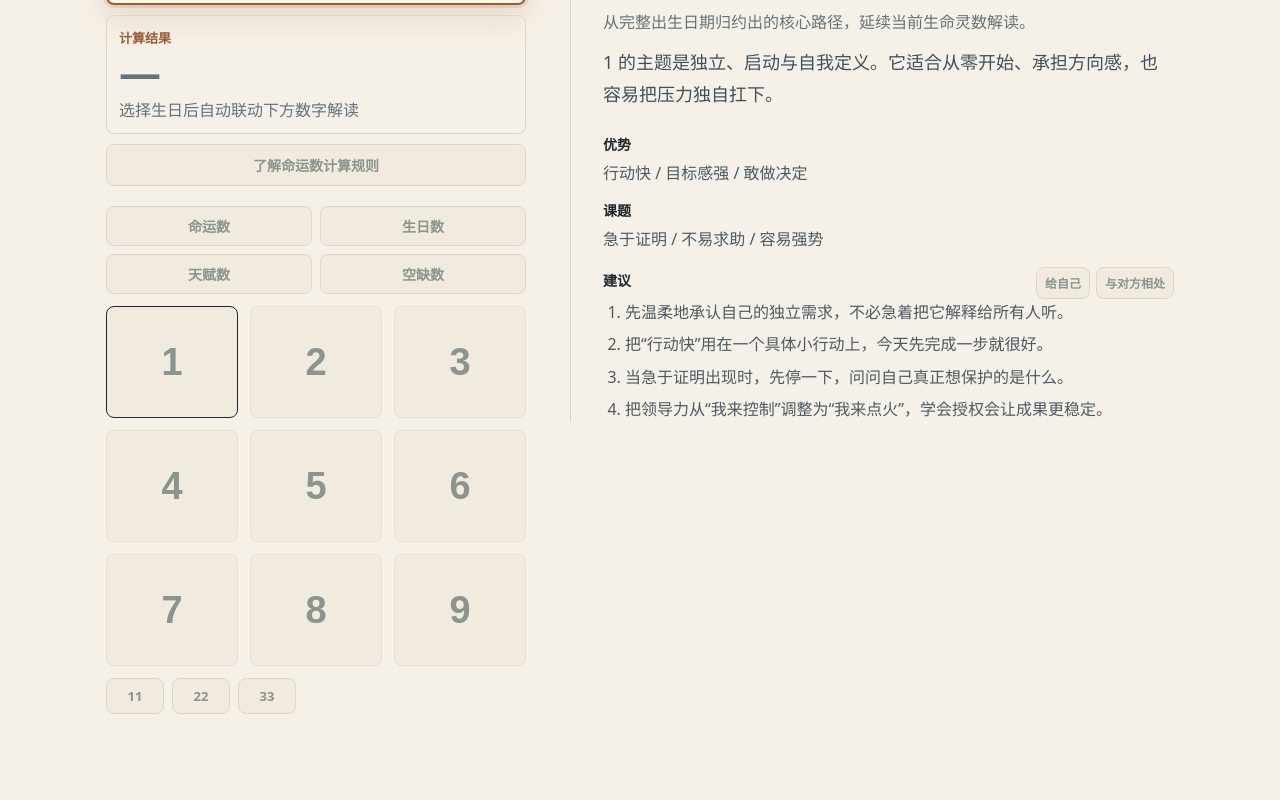
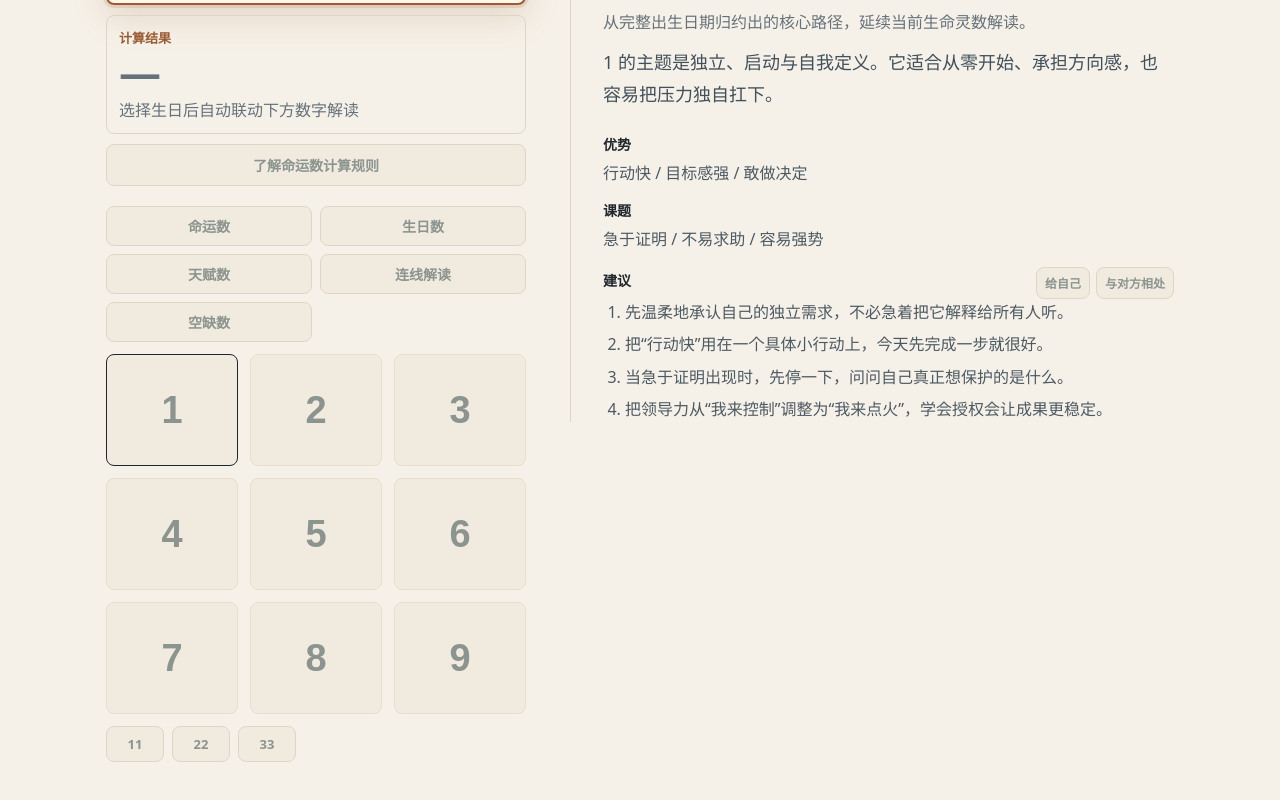
Before and after one commit to tsaimo/lifepathx, a Vue app: page / in a window 1280 px wide. Shown: the part 308-1108 px from the top of the page. Before the commit the page ends 1078 px from the top, so only its background shows below. Built offline with nearby package versions, Linux system fonts and the light colour scheme.

Commit message:
Add connection line readings

```diff
--- a/src/number-reading/NumberGrid.vue
+++ b/src/number-reading/NumberGrid.vue
@@ -5,6 +5,7 @@ defineProps({
   readings: { type: Array, required: true },
   selected: { type: Number, required: true },
   linkedNumbers: { type: Array, default: () => [] },
+  lineSegments: { type: Array, default: () => [] },
   disabled: { type: Boolean, default: false },
 })
 
@@ -14,6 +15,14 @@ defineEmits(['select'])
 <template>
   <!-- 数字网格：按数据实例化同一个数字组件模版。 -->
   <div class="grid">
+    <svg v-if="lineSegments.length" class="line-layer" viewBox="0 0 3 3" aria-hidden="true" preserveAspectRatio="none">
+      <polyline
+        v-for="(linePoints, index) in lineSegments"
+        :key="index"
+        class="connection-line"
+        :points="linePoints.join(' ')"
+      />
+    </svg>
     <NumberTile
       v-for="reading in readings"
       :key="reading.number"
@@ -31,5 +40,28 @@ defineEmits(['select'])
   display: grid;
   gap: clamp(8px, 2vw, 12px);
   grid-template-columns: repeat(3, minmax(0, 1fr));
+  position: relative;
+}
+
+.line-layer {
+  inset: 0;
+  overflow: visible;
+  pointer-events: none;
+  position: absolute;
+  z-index: 3;
+}
+
+.connection-line {
+  fill: none;
+  opacity: 0.82;
+  stroke: #9a5b35;
+  stroke-linecap: round;
+  stroke-linejoin: round;
+  stroke-width: 0.07;
+}
+
+.grid :deep(.tile) {
+  position: relative;
+  z-index: 2;
 }
 </style>
--- a/src/number-reading/numberReadingTypes.js
+++ b/src/number-reading/numberReadingTypes.js
@@ -310,6 +310,31 @@ export const readingTypes = [
     },
   },
   {
+    id: 'connection',
+    label: '连线解读',
+    resultLabel: '连线',
+    eyebrow: 'Connection Line',
+    description: '由命运数、生日数、天赋数在九宫格内形成的路径，观察核心方向、自然反应和行动天赋之间的连接。',
+    readings: baseReadings,
+    sectionLabels: {
+      strengths: '连线优势',
+      challenges: '连线课题',
+    },
+    rules: {
+      title: '连线怎么算',
+      blocks: [
+        {
+          title: '基本公式',
+          lines: ['连线 = 命运数根数、生日数、天赋数在九宫格中的位置。', '三个数字必须在九宫格上形成一条直线才连；如果不能形成直线，则任意两个数字刚好是相邻边的中点才连。'],
+        },
+        {
+          title: '阅读方式',
+          lines: ['先看实际连线经过哪些数字，再只解读这些数字组成的线段。', '这条线不是新的计算数字，而是帮助观察三个核心数字是否形成清晰的支撑、拉扯或互补路径。'],
+        },
+      ],
+    },
+  },
+  {
     id: 'missing',
     label: '空缺数',
     resultLabel: '空缺数',
--- a/src/pages/MainPage.vue
+++ b/src/pages/MainPage.vue
@@ -14,6 +14,157 @@ const isBirthDateReady = computed(() => Boolean(calculated.value))
 const activeType = computed(() => findReadingType(activeTypeId.value))
 const activeReadings = computed(() => [...activeType.value.readings, ...(activeType.value.extraReadings ?? [])])
 const visibleExtraReadings = computed(() => activeType.value.extraReadings ?? [])
+const gridReadings = computed(() => readingTypes[0].readings)
+const gridPositions = {
+  1: { x: 0, y: 0 },
+  2: { x: 1, y: 0 },
+  3: { x: 2, y: 0 },
+  4: { x: 0, y: 1 },
+  5: { x: 1, y: 1 },
+  6: { x: 2, y: 1 },
+  7: { x: 0, y: 2 },
+  8: { x: 1, y: 2 },
+  9: { x: 2, y: 2 },
+}
+const edgeByNumber = {
+  2: 'top',
+  4: 'left',
+  6: 'right',
+  8: 'bottom',
+}
+const adjacentEdges = {
+  top: ['left', 'right'],
+  right: ['top', 'bottom'],
+  bottom: ['left', 'right'],
+  left: ['top', 'bottom'],
+}
+
+function getLineCrossValue(number, start, end) {
+  const point = gridPositions[number]
+  const startPoint = gridPositions[start]
+  const endPoint = gridPositions[end]
+
+  if (!point || !startPoint || !endPoint) {
+    return null
+  }
+
+  return (
+    (point.x - startPoint.x) * (endPoint.y - startPoint.y) -
+    (point.y - startPoint.y) * (endPoint.x - startPoint.x)
+  )
+}
+
+function areCollinear(numbers) {
+  if (numbers.length < 3) {
+    return true
+  }
+
+  const [start, middle, end] = numbers
+
+  return getLineCrossValue(middle, start, end) === 0
+}
+
+function sortLineNumbers(numbers) {
+  const [start, end] = [numbers[0], numbers[numbers.length - 1]]
+  const startPoint = gridPositions[start]
+  const endPoint = gridPositions[end]
+  const axis = Math.abs(endPoint.x - startPoint.x) >= Math.abs(endPoint.y - startPoint.y) ? 'x' : 'y'
+  const direction = endPoint[axis] >= startPoint[axis] ? 1 : -1
+
+  return [...numbers].sort((first, second) => {
+    const firstPoint = gridPositions[first]
+    const secondPoint = gridPositions[second]
+
+    return (firstPoint[axis] - secondPoint[axis]) * direction
+  })
+}
+
+function areAdjacentEdgeMidpoints(first, second) {
+  const firstEdge = edgeByNumber[first]
+  const secondEdge = edgeByNumber[second]
+
+  return Boolean(firstEdge && secondEdge && adjacentEdges[firstEdge].includes(secondEdge))
+}
+
+function getPairs(numbers) {
+  return numbers.flatMap((first, firstIndex) => numbers.slice(firstIndex + 1).map((second) => [first, second]))
+}
+
+const connectionNumbers = computed(() => {
+  if (!calculated.value) {
+    return []
+  }
+
+  return [calculated.value.destiny.root, calculated.value.birthday.number, calculated.value.talent.number]
+})
+const uniqueConnectionNumbers = computed(() =>
+  connectionNumbers.value.filter((number, index, numbers) => numbers.indexOf(number) === index),
+)
+const connectionLineNumbers = computed(() => {
+  if (uniqueConnectionNumbers.value.length < 2) {
+    return []
+  }
+
+  if (uniqueConnectionNumbers.value.length === 3 && areCollinear(uniqueConnectionNumbers.value)) {
+    return [sortLineNumbers(uniqueConnectionNumbers.value)]
+  }
+
+  return getPairs(uniqueConnectionNumbers.value).filter(([first, second]) => areAdjacentEdgeMidpoints(first, second))
+})
+const connectionLineSegments = computed(() => {
+  if (activeTypeId.value !== 'connection') {
+    return []
+  }
+
+  return connectionLineNumbers.value.map((lineNumbers) =>
+    lineNumbers.map((number) => {
+      const position = gridPositions[number]
+
+      return `${position.x + 0.5},${position.y + 0.5}`
+    }),
+  )
+})
+const connectionReadingNumbers = computed(() =>
+  connectionLineNumbers.value.flat().filter((number, index, numbers) => numbers.indexOf(number) === index),
+)
+const connectionPathLabel = computed(() => {
+  if (!connectionLineNumbers.value.length) {
+    return ''
+  }
+
+  return connectionLineNumbers.value.map((numbers) => numbers.join(' → ')).join(' / ')
+})
+const connectionReading = computed(() => {
+  const path = connectionPathLabel.value
+  const readings = connectionReadingNumbers.value
+    .map((number) => gridReadings.value.find((reading) => reading.number === number))
+    .filter(Boolean)
+  const title = readings.map((reading) => reading.title).join('、')
+  const sourcePath = connectionNumbers.value.join('、')
+
+  return {
+    number: path || '无连线',
+    title: path ? `${path} 连线` : '未形成连线',
+    summary: path
+      ? `命运数根数、生日数、天赋数分别落在 ${sourcePath}。实际形成连线的是 ${path}，所以本次只解读${title}这条连线。`
+      : `命运数根数、生日数、天赋数分别落在 ${sourcePath || '等待生日'}。三个数字没有形成直线，也没有任意两个数字刚好落在相邻边的中点。`,
+    strengths: readings.map((reading) => reading.strengths[0]),
+    challenges: readings.map((reading) => reading.challenges[0]),
+    advice: {
+      self: [
+        '先看连线上的第一个数字，它通常代表这条路径最自然的启动方式。',
+        '再看最后一个数字，它提示你把能量落地时最容易调用的能力。',
+        '如果有多条连线，先分别理解每条线，再看它们共同指向的行动节奏。',
+      ],
+      relationship: [
+        '如果你在看另一个人，先理解这条线同时包含方向、反应和做事方式。',
+        '沟通时不要只抓单个数字，连线上的组合会影响对方如何从想法走到行动。',
+        '当连线呈现拉扯时，用具体分工和节奏帮助对方把能量接住。',
+      ],
+    },
+    keywords: readings.flatMap((reading) => reading.keywords),
+  }
+})
 const visibleBirthdayDayReadings = computed(() => {
   if (activeTypeId.value !== 'birthday') {
     return []
@@ -30,6 +181,10 @@ const visibleBirthdayDayReadings = computed(() => {
   return readings
 })
 const currentReading = computed(() => {
+  if (activeTypeId.value === 'connection') {
+    return connectionReading.value
+  }
+
   if (activeTypeId.value === 'birthday') {
     return activeType.value.detailReadings.find((reading) => reading.number === selectedBirthdayDay.value)
   }
@@ -54,6 +209,10 @@ const linkedNumbers = computed(() => {
     return calculated.value.talent.linkedNumbers
   }
 
+  if (activeTypeId.value === 'connection') {
+    return connectionReadingNumbers.value
+  }
+
   return calculated.value.missing.linkedNumbers
 })
 
@@ -74,6 +233,10 @@ function getCalculatedNumber(typeId) {
 
   if (typeId === 'talent') {
     return calculated.value.talent.number
+  }
+
+  if (typeId === 'connection') {
+    return connectionReadingNumbers.value[0] ?? connectionNumbers.value[0] ?? selected.value
   }
 
   return calculated.value.missing.numbers[0] ?? selected.value
@@ -150,6 +313,7 @@ function selectNumber(reading) {
           :readings="activeType.readings"
           :selected="selected"
           :linked-numbers="linkedNumbers"
+          :line-segments="connectionLineSegments"
           :disabled="!isBirthDateReady"
           @select="selectNumber"
         />
```
Also changed, not shown: 2 other files (tests, documents, lock files or other folders).
